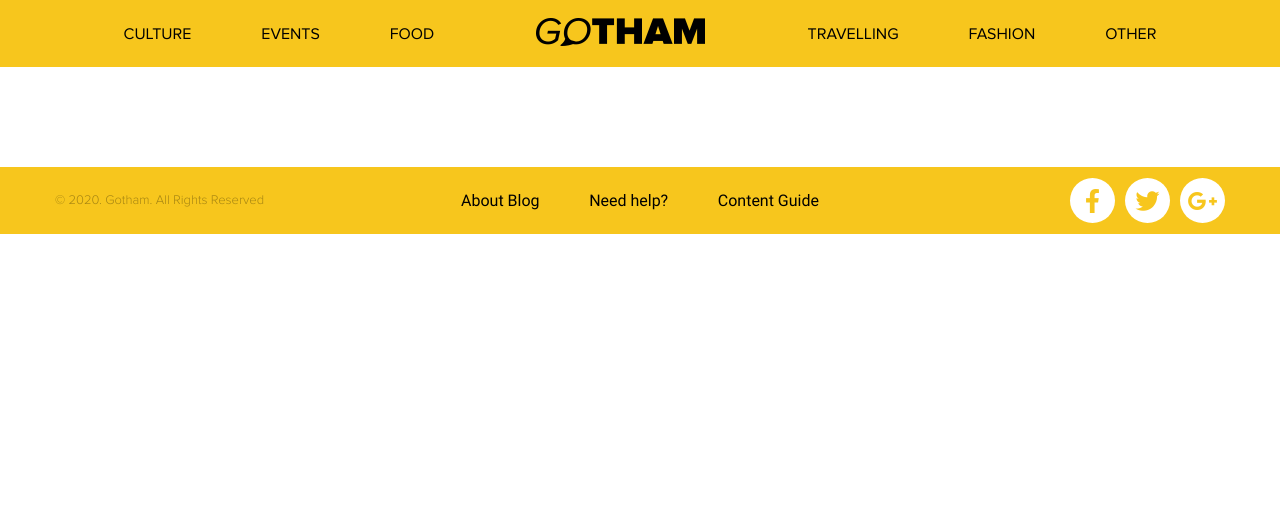
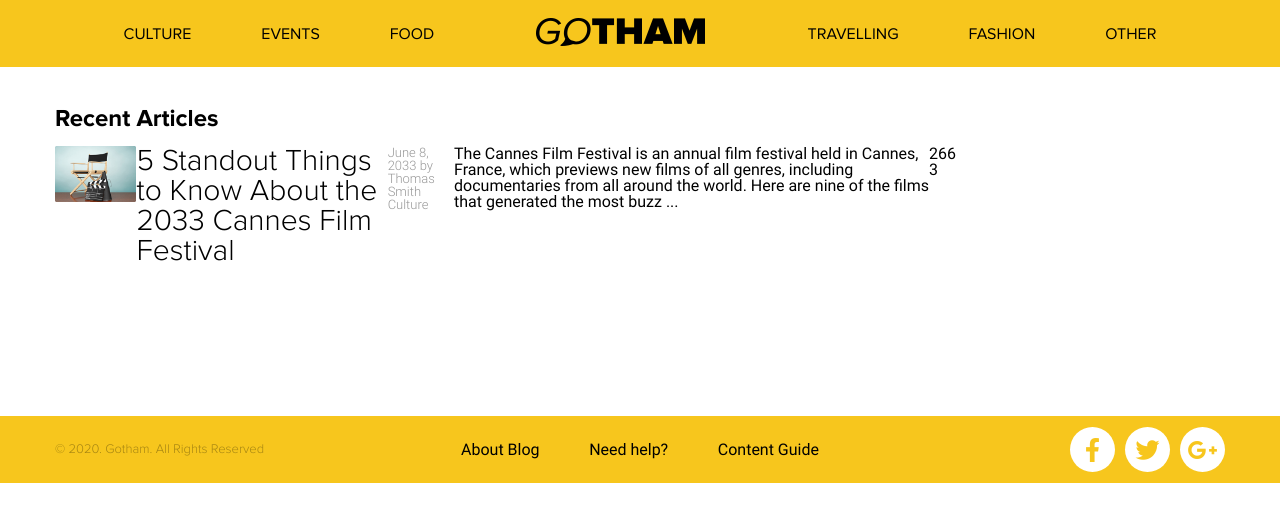
Before and after one commit to jo-dadic/gotham_practice_project, a plain HTML site: page index.html in a window 1280 px wide. Drawn offline with Linux system fonts and the light colour scheme.

Commit message:
main started

```diff
--- a/css/style.css
+++ b/css/style.css
@@ -134,6 +134,13 @@ table {
 }
 
 @font-face {
+  font-family: Roboto;
+  src: url("../fonts/Roboto-Light.woff") format("woff"),
+    url("../fonts/Roboto-Light.ttf") format("truetype");
+  font-weight: 300;
+}
+
+@font-face {
   font-family: Proxima;
   src: url("../fonts/ProximaNova-Light.woff") format("woff"),
     url("../fonts/ProximaNova-Light.ttf") format("truetype");
@@ -144,6 +151,13 @@ table {
   font-family: Proxima;
   src: url("../fonts/ProximaNova-Regular.woff") format("woff"),
     url("../fonts/ProximaNova-Regular.ttf") format("truetype");
+}
+
+@font-face {
+  font-family: Proxima;
+  src: url("../fonts/ProximaNova-Bold.woff") format("woff"),
+    url("../fonts/ProximaNova-Bold.ttf") format("truetype");
+  font-weight: bold;
 }
 
 body {
@@ -163,12 +177,12 @@ body {
 .wrapper {
   width: 1170px;
   height: 100%;
+  margin: 0 auto;
 }
 
 .page-header .wrapper,
 .page-footer .wrapper {
   display: flex; /*display:flex; ih je odmah rasporedilo horizontalno*/
-  margin: 0 auto;
   justify-content: space-around;
   align-items: center;
 }
@@ -185,6 +199,48 @@ nav ul {
   text-decoration: none;
   justify-content: space-between;
   padding: 0 35px;
+}
+
+/*--------------MAIN------------*/
+.main > .wrapper {
+  display: flex;
+}
+
+main {
+  width: 77%;
+}
+
+.right-sidebar {
+  width: 23%;
+}
+
+article {
+  display: flex;
+  margin-bottom: 50px;
+}
+
+img {
+  width: 100%;
+}
+
+h2 {
+  font-family: Proxima;
+  font-weight: bold;
+  font-size: 24px;
+  margin: 40px 0 15px;
+}
+
+article h3 {
+  font-family: Proxima;
+  font-weight: 300;
+  font-size: 30px;
+}
+
+.meta {
+  font-family: Roboto;
+  font-weight: 300;
+  font-size: 13px;
+  color: #999;
 }
 
 /*--------------FOOTER------------*/
--- a/index.html
+++ b/index.html
@@ -29,8 +29,41 @@
         </nav>
       </div>
     </header>
-    <main></main>
-    <aside class="right-sidebar"></aside>
+    <div class="main">
+      <div class="wrapper">
+        <main>
+          <h2>Recent Articles</h2>
+          <div class="articles">
+            <article>
+              <div class="article-left">
+                <img src="./images/article-1.jpg" alt="article1" />
+              </div>
+              <div class="article-right">
+                <h3>
+                  5 Standout Things to Know About the 2033 Cannes Film Festival
+                </h3>
+              </div>
+              <p class="meta">
+                <span class="date">June 8, 2033</span>
+                <span class="author">by Thomas Smith</span>
+                <span class="category">Culture</span>
+              </p>
+              <p class="description">
+                The Cannes Film Festival is an annual film festival held in
+                Cannes, France, which previews new films of all genres,
+                including documentaries from all around the world. Here are nine
+                of the films that generated the most buzz ...
+              </p>
+              <p class="additional">
+                <span class="views">266</span>
+                <span class="comments">3</span>
+              </p>
+            </article>
+          </div>
+        </main>
+        <aside class="right-sidebar"></aside>
+      </div>
+    </div>
     <footer class="page-footer">
       <div class="wrapper">
         <div class="copy">
```
